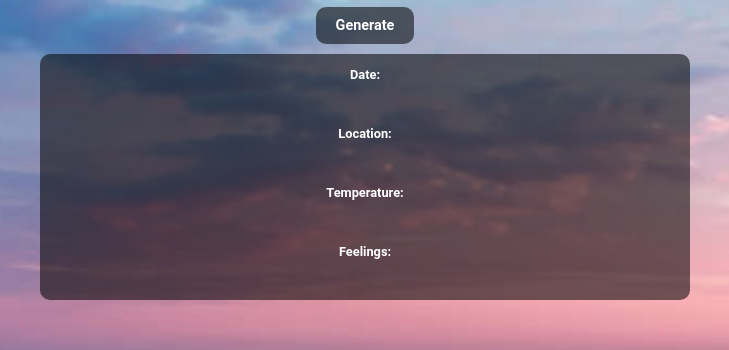
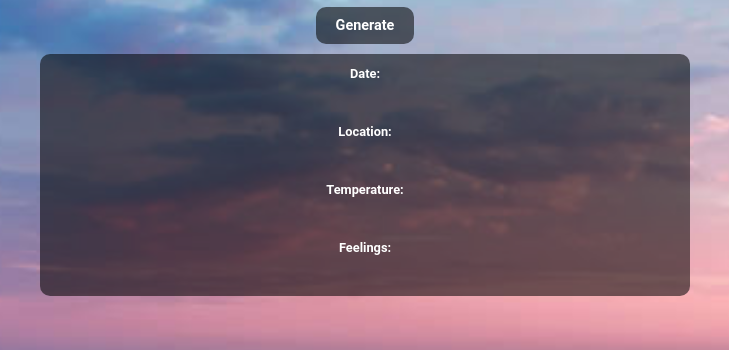
Before and after one commit to youssef-ash/weather-journal, a website: page website/index.html in a window 1280 px wide. Shown: the part 234-584 px from the top of the page, 275-1004 px from the left. Drawn offline with Linux system fonts and the light colour scheme.

Commit message:
changed some minor css styling

```diff
--- a/website/css/style.css
+++ b/website/css/style.css
@@ -3,7 +3,7 @@ html {
 }
 
 body {
-    background-image: url("purple-sky.jpg");
+    background-image: url("../images/purple-sky.jpg");
     background-repeat: no-repeat;
     background-size: cover;
     height: 100%;
@@ -105,6 +105,8 @@ textarea {
 
 #result {
     background-color: rgba(0, 0, 0, 0.544);
+    display: flex;
+    flex-direction: column;
     width: 450px;
     font-family: 'Roboto', sans-serif;
     font-weight: 600;
@@ -120,6 +122,7 @@ textarea {
 }
 
 #result div {
-    height: 28px;
+    min-height: 28px;
     font-size: 1.3rem;
+    word-wrap: break-word;
 }
```
Also changed, not shown: website/images/purple-sky.jpg (added).
